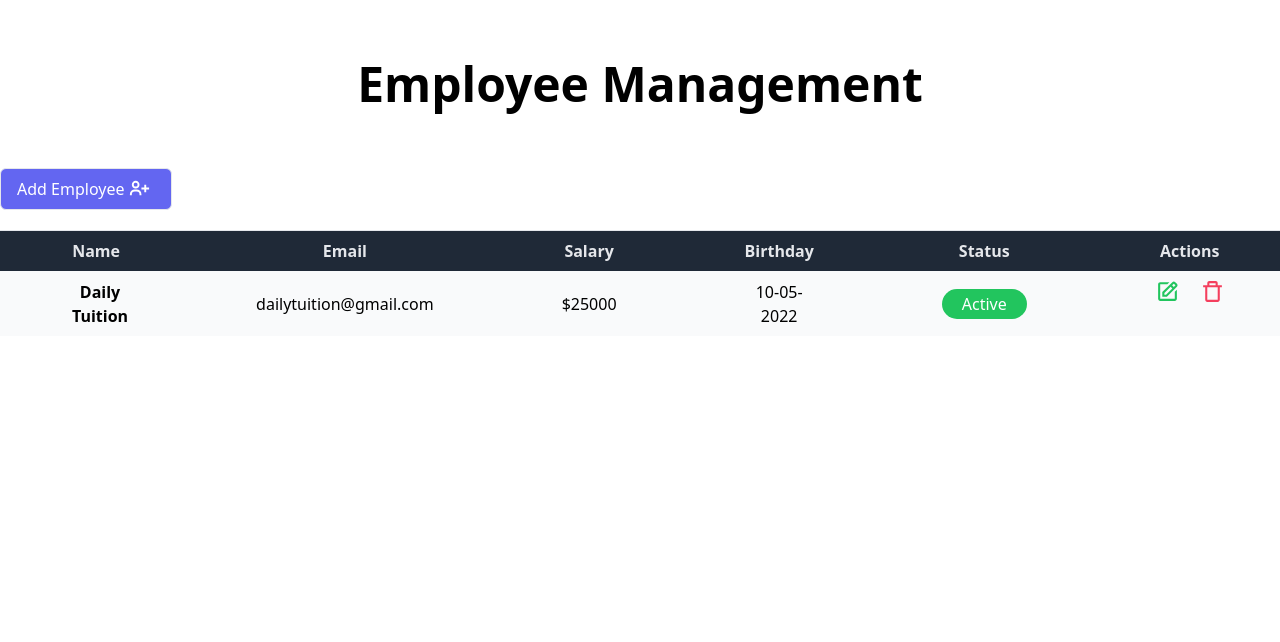
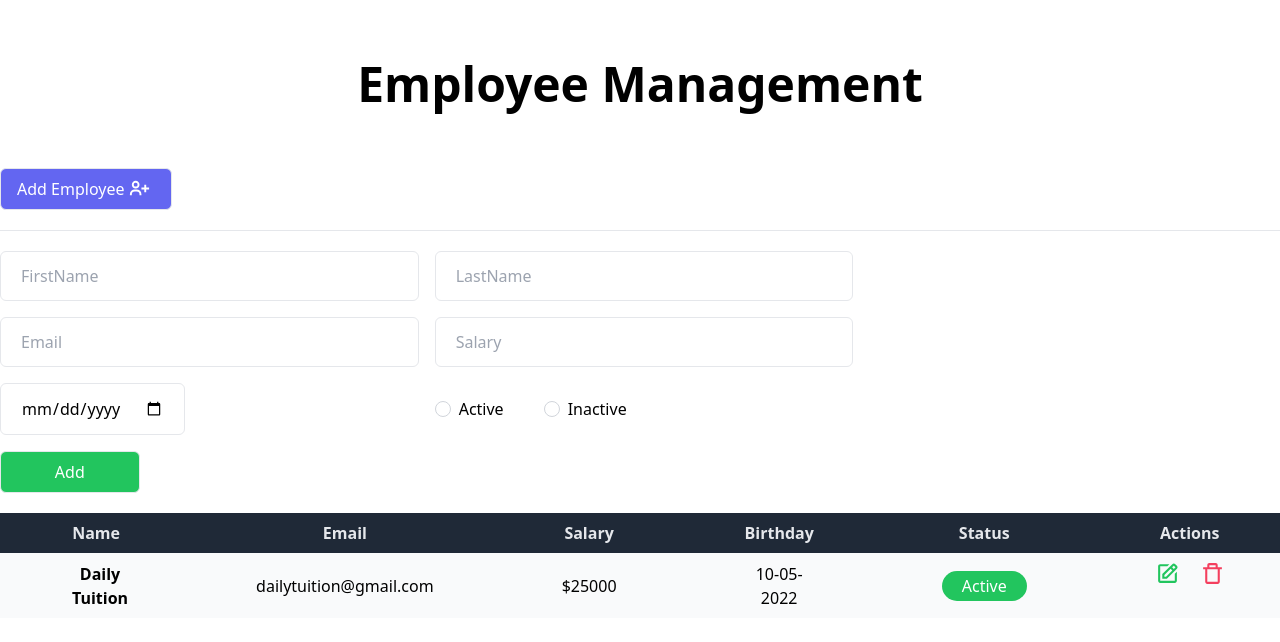
Before and after one commit to muhammad-jiku/jikmunn-nextjs-fullstack-demo, a Next.js app: page / in a window 1280 px wide. Shown: the top 642 px of the page. Built offline with nearby package versions, Linux system fonts and the light colour scheme.

Commit message:
form section added

```diff
--- /dev/null
+++ b/components/Home/Form/Form.jsx
@@ -0,0 +1,81 @@
+import React from 'react';
+
+const Form = () => {
+  return (
+    <form className="grid lg:grid-cols-2 w-4/6 gap-4">
+      <div className="input-type">
+        <input
+          type="text"
+          name="firstname"
+          className="border w-full px-5 py-3 focus:outline-none rounded-md"
+          placeholder="FirstName"
+        />
+      </div>
+      <div className="input-type">
+        <input
+          type="text"
+          name="firstname"
+          className="border w-full px-5 py-3 focus:outline-none rounded-md"
+          placeholder="LastName"
+        />
+      </div>
+      <div className="input-type">
+        <input
+          type="text"
+          name="email"
+          className="border w-full px-5 py-3 focus:outline-none rounded-md"
+          placeholder="Email"
+        />
+      </div>
+      <div className="input-type">
+        <input
+          type="text"
+          name="salary"
+          className="border w-full px-5 py-3 focus:outline-none rounded-md"
+          placeholder="Salary"
+        />
+      </div>
+      <div className="input-type">
+        <input
+          type="date"
+          name="date"
+          className="border px-5 py-3 focus:outline-none rounded-md"
+          placeholder="Salary"
+        />
+      </div>
+
+      <div className="flex gap-10 items-center">
+        <div className="form-check">
+          <input
+            type="radio"
+            value="Active"
+            id="radioDefault1"
+            name="status"
+            className="form-check-input appearance-none rounded-full h-4 w-4 border border-gray-300  bg-white checked:bg-green-500 checked:border-green-500 focus:outline-none transition duration-200 mt-1 align-top bg-no-repeat bg-center bg-contain float-left mr-2 cursor-pointer"
+          />
+          <label htmlFor="radioDefault1" className="inline-block tet-gray-800">
+            Active
+          </label>
+        </div>
+        <div className="form-check">
+          <input
+            type="radio"
+            value="Inactive"
+            id="radioDefault2"
+            name="status"
+            className="form-check-input appearance-none rounded-full h-4 w-4 border border-gray-300  bg-white checked:bg-green-500 checked:border-green-500 focus:outline-none transition duration-200 mt-1 align-top bg-no-repeat bg-center bg-contain float-left mr-2 cursor-pointer"
+          />
+          <label htmlFor="radioDefault2" className="inline-block tet-gray-800">
+            Inactive
+          </label>
+        </div>
+      </div>
+
+      <button className="flex justify-center text-md w-2/6 bg-green-500 text-white px-4 py-2 border rounded-md hover:bg-gray-50 hover:border-green-500 hover:text-green-500">
+        Add
+      </button>
+    </form>
+  );
+};
+
+export default Form;
--- a/components/Home/Home.jsx
+++ b/components/Home/Home.jsx
@@ -2,6 +2,7 @@
 
 import React from 'react';
 import { BiUserPlus } from 'react-icons/bi';
+import Form from './Form/Form';
 import Table from './Table/Table';
 
 const HomeSection = () => {
@@ -30,7 +31,9 @@ const HomeSection = () => {
           </div>
         </div>
 
-        {/* collapsable form */}
+        <div className="container mx-auto py-5">
+          <Form />
+        </div>
 
         {/* table */}
         <div className="container mx-auto">
```
